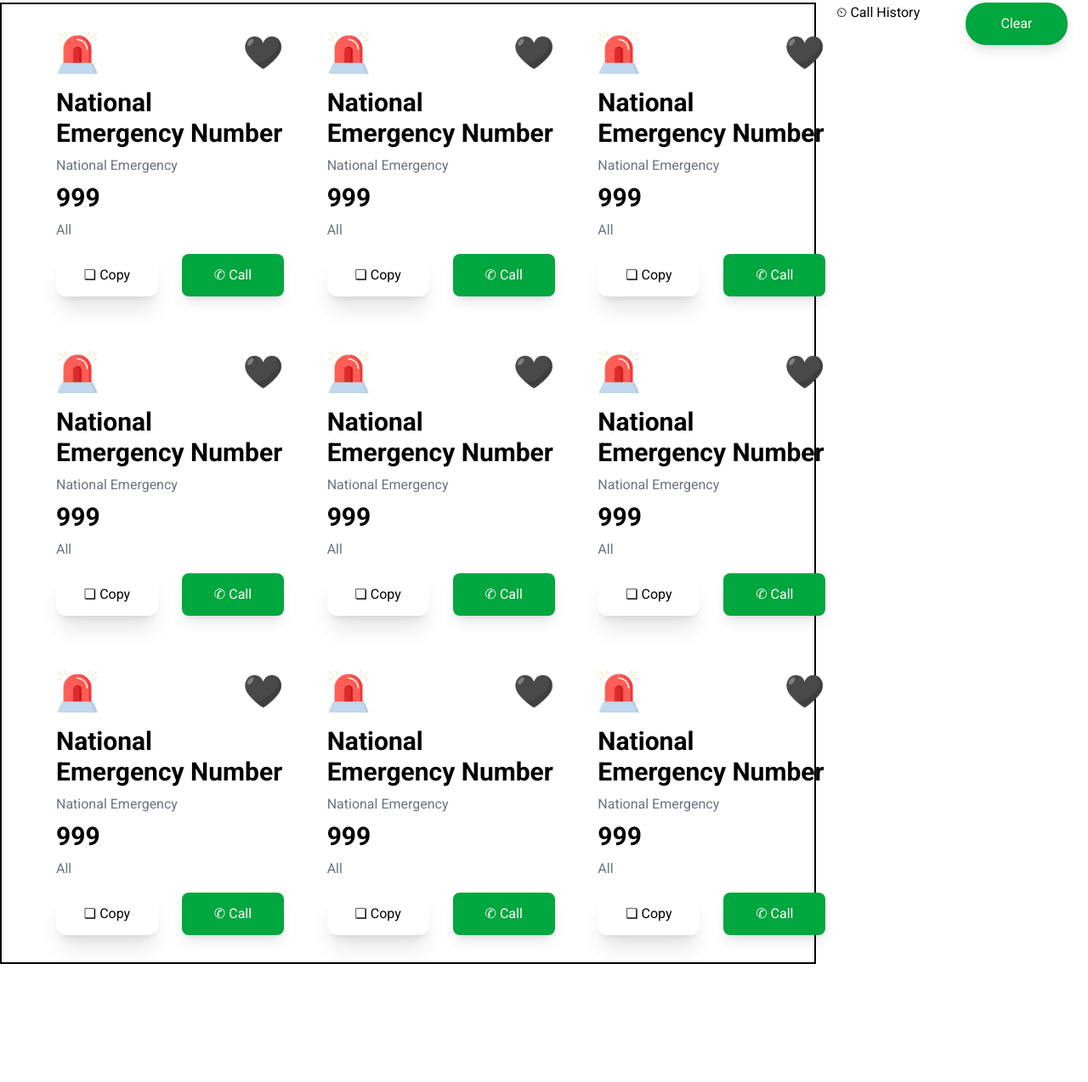
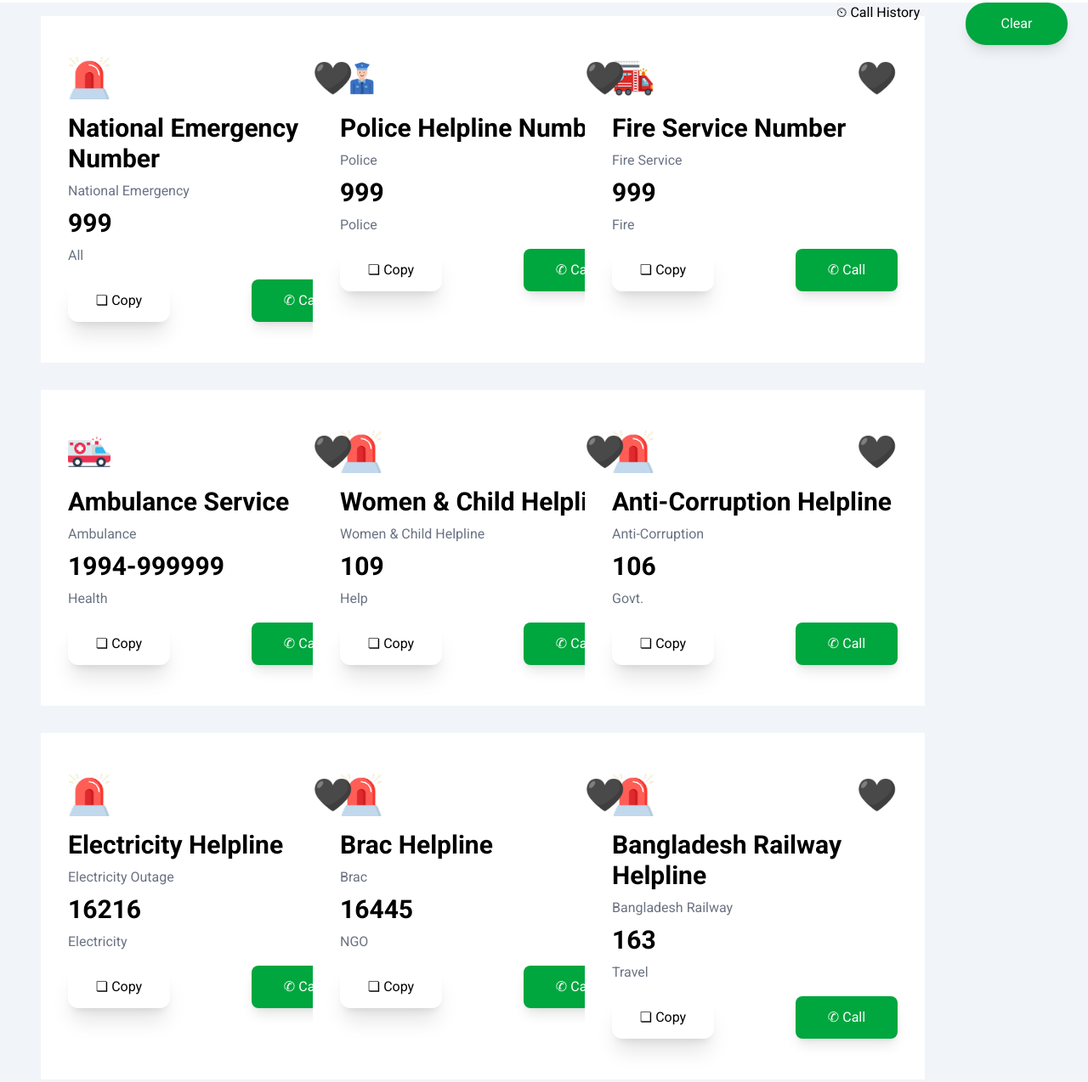
Before and after one commit to safinj34/Emergency-Hotline-, a plain HTML site: page index.html in a window 1280 px wide. Shown: the part 545-1819 px from the top of the page at 85% size. Before the commit the page ends 1680 px from the top, so only its background shows below. Drawn offline with nearby package versions, Linux system fonts and the light colour scheme.

Commit message:
js added

```diff
--- a/index.html
+++ b/index.html
@@ -22,7 +22,7 @@
         <div
           class="border-2 flex items-center w-[150px] h-[70px] justify-center rounded-3xl bg-[#006747]/10"
         >
-          <p class="text-2xl mx-3">0</p>
+          <p class="text-2xl mx-3" id="heartCount">0</p>
           <img class="w-[40px]" src="./assets/heart.png" alt="" />
         </div>
         <div
@@ -53,14 +53,14 @@
       </p>
     </div>
 
-    <section class="roboto-font grid grid-cols-12">
+    <section class="roboto-font grid grid-cols-12 bg-slate-100">
 
-<div class="col-span-9 grid grid-cols-3  border-2">
+<div class="col-span-9 grid grid-cols-3">
 
-        <div class="w-[300px] p-4 mx-12">
+        <div class="w-[400px] m-4 bg-white p-8 mx-12">
       <div class="flex justify-between my-4">
         <img class="h-[50px]" src="./assets/emergency.png" alt="" /><img
-          class="grayscale-100 h-[50px]"
+          class="grayscale-100 heartIcon h-[50px]"
           src="./assets/heart.png"
           alt=""
         />
@@ -76,18 +76,18 @@
 
 
 
-              <div class="w-[300px] p-4 mx-12">
+              <div class="w-[400px] m-4 bg-white p-8 mx-12">
       <div class="flex justify-between my-4">
-        <img class="h-[50px]" src="./assets/emergency.png" alt="" /><img
-          class="grayscale-100 h-[50px]"
+        <img class="h-[50px]" src="./assets/police.png" alt="" /><img
+          class="grayscale-100 heartIcon h-[50px]"
           src="./assets/heart.png"
           alt=""
         />
       </div>
-      <h2 class="text-3xl font-bold my-2">National Emergency Number</h2>
-      <p class="text-gray-500 my-2">National Emergency</p>
+      <h2 class="text-3xl font-bold my-2">Police Helpline Number</h2>
+      <p class="text-gray-500 my-2">Police</p>
       <h1 class="text-3xl font-bold my-2">999</h1>
-      <p class="text-gray-500 my-2">All</p>
+      <p class="text-gray-500 my-2">Police</p>
       <div class="flex justify-between my-4"><button class="h-[50px] w-[120px] shadow-xl rounded-xl">❏  Copy</button><button class="h-[50px] w-[120px] bg-green-600 rounded-lg shadow-lg text-white">✆  Call</button></div>
       </div>
 
@@ -96,18 +96,18 @@
 
 
 
-              <div class="w-[300px] p-4 mx-12">
+              <div class="w-[400px] m-4 bg-white p-8 mx-12">
       <div class="flex justify-between my-4">
-        <img class="h-[50px]" src="./assets/emergency.png" alt="" /><img
-          class="grayscale-100 h-[50px]"
+        <img class="h-[50px]" src="./assets/fire-service.png" alt="" /><img
+          class="grayscale-100 heartIcon h-[50px]"
           src="./assets/heart.png"
           alt=""
         />
       </div>
-      <h2 class="text-3xl font-bold my-2">National Emergency Number</h2>
-      <p class="text-gray-500 my-2">National Emergency</p>
+      <h2 class="text-3xl font-bold my-2">Fire Service Number</h2>
+      <p class="text-gray-500 my-2">Fire Service</p>
       <h1 class="text-3xl font-bold my-2">999</h1>
-      <p class="text-gray-500 my-2">All</p>
+      <p class="text-gray-500 my-2">Fire</p>
       <div class="flex justify-between my-4"><button class="h-[50px] w-[120px] shadow-xl rounded-xl">❏  Copy</button><button class="h-[50px] w-[120px] bg-green-600 rounded-lg shadow-lg text-white">✆  Call</button></div>
       </div>
 
@@ -117,18 +117,18 @@
 
 
 
-        <div class="w-[300px] p-4 mx-12">
+        <div class="w-[400px] m-4 bg-white p-8 mx-12">
       <div class="flex justify-between my-4">
-        <img class="h-[50px]" src="./assets/emergency.png" alt="" /><img
-          class="grayscale-100 h-[50px]"
+        <img class="h-[50px]" src="./assets/ambulance.png" alt="" /><img
+          class="grayscale-100 heartIcon h-[50px]"
           src="./assets/heart.png"
           alt=""
         />
       </div>
-      <h2 class="text-3xl font-bold my-2">National Emergency Number</h2>
-      <p class="text-gray-500 my-2">National Emergency</p>
-      <h1 class="text-3xl font-bold my-2">999</h1>
-      <p class="text-gray-500 my-2">All</p>
+      <h2 class="text-3xl font-bold my-2">Ambulance Service</h2>
+      <p class="text-gray-500 my-2">Ambulance</p>
+      <h1 class="text-3xl font-bold my-2">1994-999999</h1>
+      <p class="text-gray-500 my-2">Health</p>
       <div class="flex justify-between my-4"><button class="h-[50px] w-[120px] shadow-xl rounded-xl">❏  Copy</button><button class="h-[50px] w-[120px] bg-green-600 rounded-lg shadow-lg text-white">✆  Call</button></div>
       </div>
 
@@ -136,18 +136,18 @@
 
 
 
-              <div class="w-[300px] p-4 mx-12">
+              <div class="w-[400px] m-4 bg-white p-8 mx-12">
       <div class="flex justify-between my-4">
         <img class="h-[50px]" src="./assets/emergency.png" alt="" /><img
-          class="grayscale-100 h-[50px]"
+          class="grayscale-100 heartIcon h-[50px]"
           src="./assets/heart.png"
           alt=""
         />
       </div>
-      <h2 class="text-3xl font-bold my-2">National Emergency Number</h2>
-      <p class="text-gray-500 my-2">National Emergency</p>
-      <h1 class="text-3xl font-bold my-2">999</h1>
-      <p class="text-gray-500 my-2">All</p>
+      <h2 class="text-3xl font-bold my-2">Women & Child Helpline</h2>
+      <p class="text-gray-500 my-2">Women & Child Helpline</p>
+      <h1 class="text-3xl font-bold my-2">109</h1>
+      <p class="text-gray-500 my-2">Help</p>
       <div class="flex justify-between my-4"><button class="h-[50px] w-[120px] shadow-xl rounded-xl">❏  Copy</button><button class="h-[50px] w-[120px] bg-green-600 rounded-lg shadow-lg text-white">✆  Call</button></div>
       </div>
 
@@ -156,18 +156,18 @@
 
 
 
-              <div class="w-[300px] p-4 mx-12">
+              <div class="w-[400px] m-4 bg-white p-8 mx-12">
       <div class="flex justify-between my-4">
         <img class="h-[50px]" src="./assets/emergency.png" alt="" /><img
-          class="grayscale-100 h-[50px]"
+          class="grayscale-100 heartIcon h-[50px]"
           src="./assets/heart.png"
           alt=""
         />
       </div>
-      <h2 class="text-3xl font-bold my-2">National Emergency Number</h2>
-      <p class="text-gray-500 my-2">National Emergency</p>
-      <h1 class="text-3xl font-bold my-2">999</h1>
-      <p class="text-gray-500 my-2">All</p>
+      <h2 class="text-3xl font-bold my-2">Anti-Corruption Helpline</h2>
+      <p class="text-gray-500 my-2">Anti-Corruption</p>
+      <h1 class="text-3xl font-bold my-2">106</h1>
+      <p class="text-gray-500 my-2">Govt.</p>
       <div class="flex justify-between my-4"><button class="h-[50px] w-[120px] shadow-xl rounded-xl">❏  Copy</button><button class="h-[50px] w-[120px] bg-green-600 rounded-lg shadow-lg text-white">✆  Call</button></div>
       </div>
 
@@ -176,18 +176,18 @@
 
 
 
-              <div class="w-[300px] p-4 mx-12">
+              <div class="w-[400px] m-4 bg-white p-8 mx-12">
       <div class="flex justify-between my-4">
         <img class="h-[50px]" src="./assets/emergency.png" alt="" /><img
-          class="grayscale-100 h-[50px]"
+          class="grayscale-100 heartIcon h-[50px]"
           src="./assets/heart.png"
           alt=""
         />
       </div>
-      <h2 class="text-3xl font-bold my-2">National Emergency Number</h2>
-      <p class="text-gray-500 my-2">National Emergency</p>
-      <h1 class="text-3xl font-bold my-2">999</h1>
-      <p class="text-gray-500 my-2">All</p>
+      <h2 class="text-3xl font-bold my-2">Electricity Helpline</h2>
+      <p class="text-gray-500 my-2">Electricity Outage</p>
+      <h1 class="text-3xl font-bold my-2">16216</h1>
+      <p class="text-gray-500 my-2">Electricity</p>
       <div class="flex justify-between my-4"><button class="h-[50px] w-[120px] shadow-xl rounded-xl">❏  Copy</button><button class="h-[50px] w-[120px] bg-green-600 rounded-lg shadow-lg text-white">✆  Call</button></div>
       </div>
 
@@ -195,18 +195,18 @@
 
 
 
-              <div class="w-[300px] p-4 mx-12">
+              <div class="w-[400px] m-4 bg-white p-8 mx-12">
       <div class="flex justify-between my-4">
         <img class="h-[50px]" src="./assets/emergency.png" alt="" /><img
-          class="grayscale-100 h-[50px]"
+          class="grayscale-100 heartIcon h-[50px]"
           src="./assets/heart.png"
           alt=""
         />
       </div>
-      <h2 class="text-3xl font-bold my-2">National Emergency Number</h2>
-      <p class="text-gray-500 my-2">National Emergency</p>
-      <h1 class="text-3xl font-bold my-2">999</h1>
-      <p class="text-gray-500 my-2">All</p>
+      <h2 class="text-3xl font-bold my-2">Brac Helpline</h2>
+      <p class="text-gray-500 my-2">Brac</p>
+      <h1 class="text-3xl font-bold my-2">16445</h1>
+      <p class="text-gray-500 my-2">NGO</p>
       <div class="flex justify-between my-4"><button class="h-[50px] w-[120px] shadow-xl rounded-xl">❏  Copy</button><button class="h-[50px] w-[120px] bg-green-600 rounded-lg shadow-lg text-white">✆  Call</button></div>
       </div>
 
@@ -215,18 +215,18 @@
 
 
 
-              <div class="w-[300px] p-4 mx-12">
+              <div class="w-[400px] m-4 bg-white p-8 mx-12">
       <div class="flex justify-between my-4">
         <img class="h-[50px]" src="./assets/emergency.png" alt="" /><img
-          class="grayscale-100 h-[50px]"
+          class="grayscale-100 heartIcon h-[50px]"
           src="./assets/heart.png"
           alt=""
         />
       </div>
-      <h2 class="text-3xl font-bold my-2">National Emergency Number</h2>
-      <p class="text-gray-500 my-2">National Emergency</p>
-      <h1 class="text-3xl font-bold my-2">999</h1>
-      <p class="text-gray-500 my-2">All</p>
+      <h2 class="text-3xl font-bold my-2">Bangladesh Railway Helpline </h2>
+      <p class="text-gray-500 my-2">Bangladesh Railway</p>
+      <h1 class="text-3xl font-bold my-2">163</h1>
+      <p class="text-gray-500 my-2">Travel</p>
       <div class="flex justify-between my-4"><button class="h-[50px] w-[120px] shadow-xl rounded-xl">❏  Copy</button><button class="h-[50px] w-[120px] bg-green-600 rounded-lg shadow-lg text-white">✆  Call</button></div>
       </div>
 
@@ -249,5 +249,15 @@
 
 
     </section>
+
+
+
+
+
+
+
+
+<script src="./index.js"></script>
+
   </body>
 </html>
--- /dev/null
+++ b/index.js
@@ -0,0 +1,16 @@
+const heart=document.getElementsByClassName("heartIcon")
+
+for(let hearts of heart){hearts.addEventListener("click",function(){
+
+
+
+let heartIncrease=document.getElementById("heartCount").innerText
+
+let heartNumber=Number(heartIncrease)
+
+let finalHeart=heartNumber + 1
+
+hearts.classList.remove("grayscale-100")
+
+document.getElementById("heartCount").innerText=finalHeart
+})}
```
